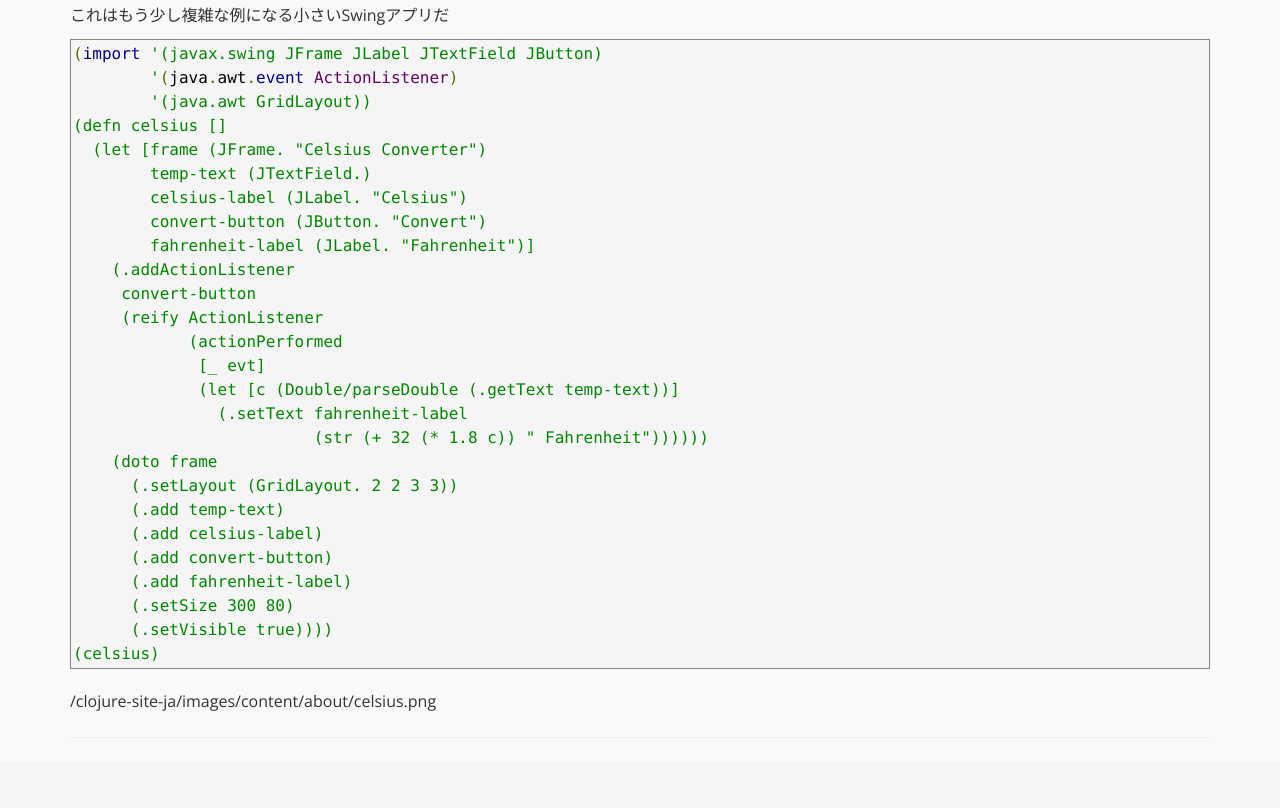
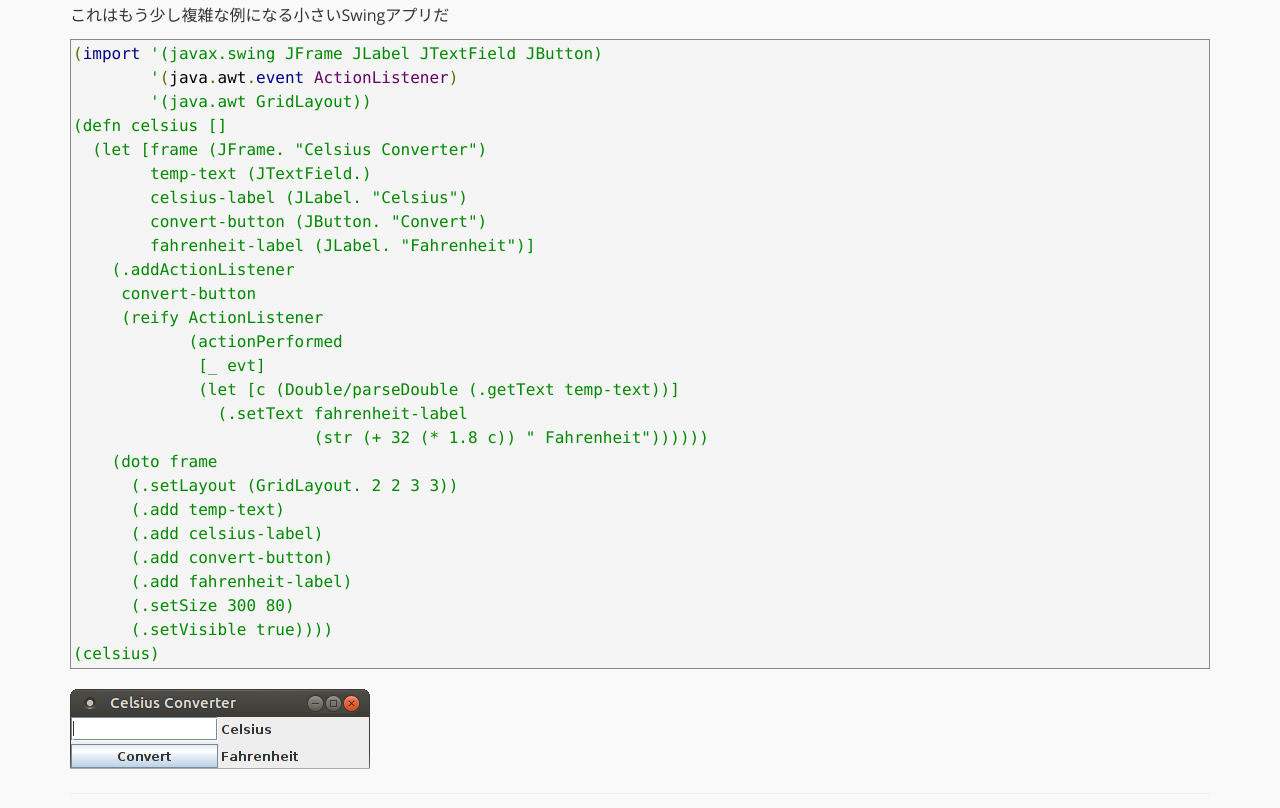
Before and after one commit to japan-clojurians/clojure-site-ja, a plain HTML site: page about/jvm_hosted.html in a window 1280 px wide. Shown: the part 649-1457 px from the top of the page. Drawn offline with nearby package versions, Linux system fonts and the light colour scheme.

Commit message:
[ci skip] update site :books:

```diff
--- a/about/jvm_hosted.html
+++ b/about/jvm_hosted.html
@@ -138,7 +138,7 @@
 </div>
 </div>
 <div class="paragraph">
-<p>/clojure-site-ja/images/content/about/celsius.png</p>
+<p><span class="image"><img src="/clojure-site-ja/images/content/about/celsius.png" alt="celsius" height="80"></span></p>
 </div></p>
 
 <hr />
```
